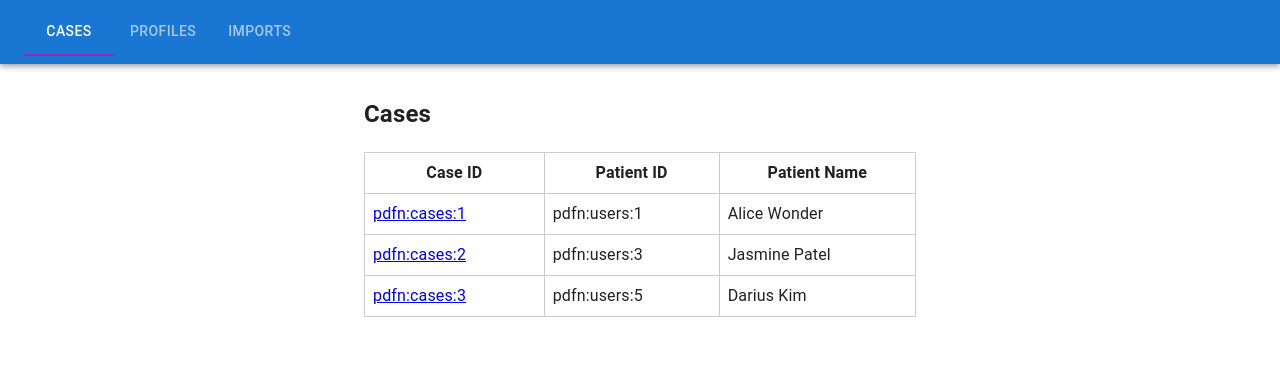
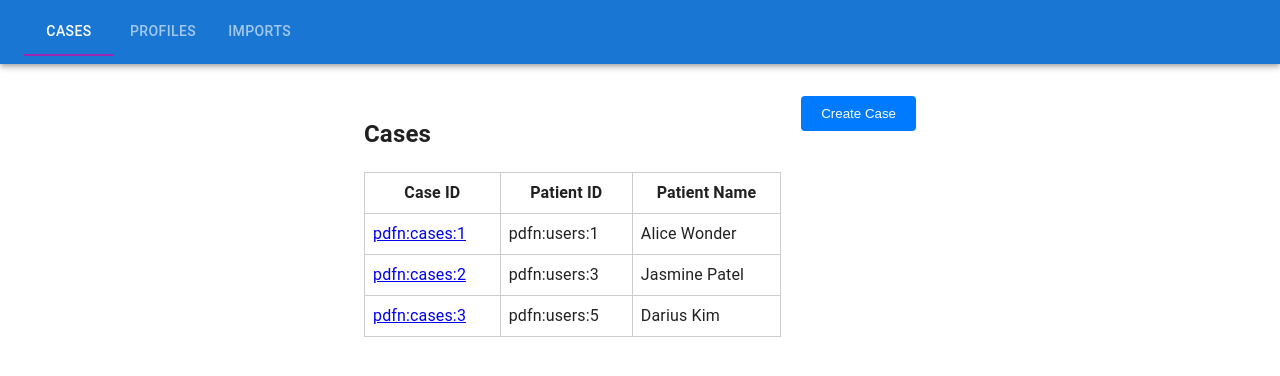
Before and after one commit to pdfusion/PDFusion_UI, a React (Vite) app: page / in a window 1280 px wide. Shown: the top 376 px of the page. Built offline with nearby package versions, Linux system fonts and the light colour scheme.

Commit message:
Add Create Case button

```diff
--- a/src/components/widgets/PDButton.tsx
+++ b/src/components/widgets/PDButton.tsx
@@ -10,7 +10,7 @@ export interface IPDButton {
     /**
      * The type of button.
     */
-    buttonType: "save" | "restore" | "backup" | "select" | "clear",
+    buttonType: "save" | "restore" | "backup" | "select" | "clear" | "create",
     /**
      * The form data.
     */
@@ -108,12 +108,31 @@ const PDButton = ({ buttonType, handleChange, handleClick, caption }:IPDButton):
                 </Button>
             );
         }
+        else if(buttonType === "create") {
+            return (
+                <div style={{ display: 'flex', alignItems: 'flex-start' }}>
+                    <button
+                    onClick={handleClick}
+                    style={{
+                        padding: '10px 20px',
+                        backgroundColor: '#007bff',
+                        color: '#fff',
+                        border: 'none',
+                        borderRadius: '4px',
+                        cursor: 'pointer',
+                    }}
+                    >
+                        {caption}
+                    </button>
+                </div>
+            )
+        }
         return <></>;
     }
 
     return (
     <>
-        {caption && <Typography variant="h6" sx={{ fontWeight: 'bold' }}>{caption}</Typography>}
+        {caption && buttonType !== "create" && <Typography variant="h6" sx={{ fontWeight: 'bold' }}>{caption}</Typography>}
         <Box sx={{ display: 'flex', gap: 2 }}>
             {getButton(buttonType)}
         </Box>
--- a/src/pages/Cases.tsx
+++ b/src/pages/Cases.tsx
@@ -1,21 +1,28 @@
 import React, { useEffect, useState } from 'react';
-import { Link } from 'react-router-dom';
+import { Link, useNavigate } from 'react-router-dom';
 import { type CaseDataType, defaultCaseData } from '../contexts/CasesDataContext';
 import { useCasesDataAPI } from '../hooks/useCasesDataAPI';
+import PDButton from '../components/widgets/PDButton';
 
 const Cases: React.FC = () => {
   const [casesData, setCasesData] = useState<CaseDataType[]>([defaultCaseData]);
   const { getCases } = useCasesDataAPI();
+  const navigate = useNavigate();
 
   useEffect(() => {
     (async () => {
       const casesDataRes = await getCases();
-      setCasesData(casesDataRes);
+      if (casesDataRes) setCasesData(casesDataRes);
     })();
   }, []);
 
+  const handleCreateCase = () => {
+    navigate('/questionnaire');
+  };
+
   return (
-    <div>
+    <div style={{ display: 'flex', gap: '20px' }}>
+      <div style={{ flex: 1 }}>
         <h2>Cases</h2>
         <table style={{ width: '100%', borderCollapse: 'collapse' }}>
           <thead>
@@ -48,6 +55,13 @@ const Cases: React.FC = () => {
           </tbody>
         </table>
       </div>
+
+      <PDButton
+        buttonType={"create"}
+        handleClick={handleCreateCase}
+        caption={"Create Case"}
+      />
+    </div>
   );
 };
 
```
Lines whose indentation alone changed are shown as unchanged.
